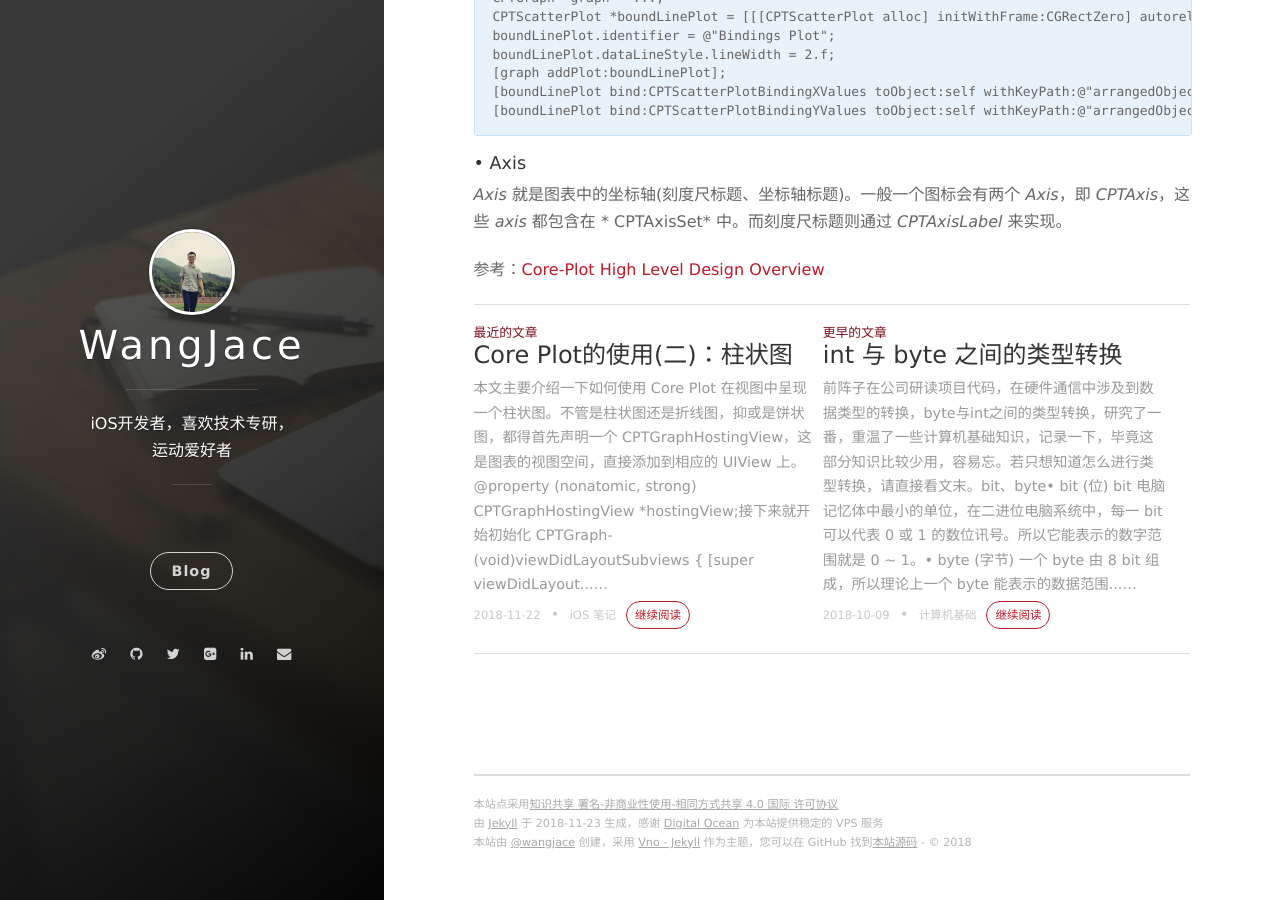
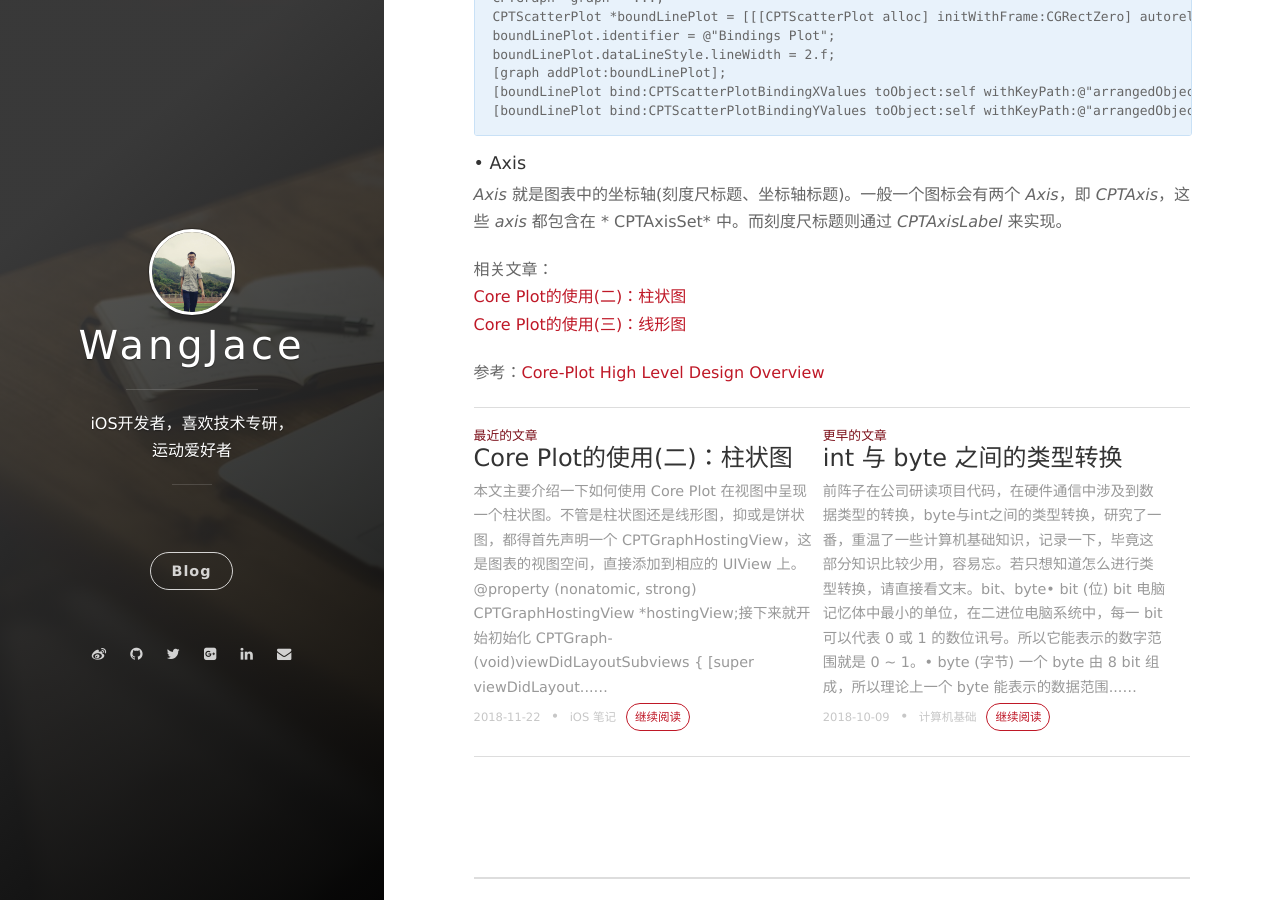
Before and after one commit to WangJace/WangJace.github.io, a Jekyll site: the page built from _posts/2018-11-20-Core Plot的使用(一)：基础篇.md, in a window 1280 px wide and 900 px high, scrolled down 4080 px. Built offline with Jekyll 4.4.1, drawn with Linux system fonts in a browser that asks for light colours; nearby versions of some CDN libraries; comment, search, counter and statistics services are not loaded; some of the changed text lies outside the part shown.

Commit message:
Date：2018.11.23 Developer：Jace Remark: 1.发布文章 “Core Plot的使用(三)：线形图” 2.编辑已发布的“Core Plot”相关文章

````diff
--- a/_posts/2018-11-20-Core Plot的使用(一)：基础篇.md
+++ b/_posts/2018-11-20-Core Plot的使用(一)：基础篇.md
@@ -3,7 +3,7 @@ layout: post
 title:  "Core Plot的使用(一)：基础篇"
 tags: [iOS 笔记]
 ---
-在iOS开发中，在展示统计数据的时候，时常会选择柱状图、折线图、饼状图的表现方式。而Core Plot就是一个用来绘制这些统计图的开源库。
+在iOS开发中，在展示统计数据的时候，时常会选择柱状图、线形图、饼状图的表现方式。而Core Plot就是一个用来绘制这些统计图的开源库。
 在开始了解Core Plot这个库之前，要清楚Core Plot不仅可以用于iOS平台，也可以用于Mac OS X平台，所以呢，就会有一些限制：不能使用 *AppKit*。而*UIView* 相关的操作只能在 *CPTGraphHostingView* 中进行。绘图的实现使用了底层的 *Quartz 2D API*，并且使用 *Core Animation* 来创建 *layer* 层视图。
 先通过一张图了解一下Core Plot库中主要类的层次结构：
 ![Core Plot库中类层次结构.png](/assets/article_images/2018-11-16-Core Plot的使用(一)：基础篇01.png)
@@ -65,7 +65,7 @@ Core Plot库中主要类在视图中的位置：
 @end
 ```
 #### • Plot Area
-*Plot Area* 是展示数据的区域(柱状图、折线图、饼状图等)。每个 *graph* 有且仅有一个 *plot area*，即 *CPTGraph* 中的 *CPTPlotArea* 属性。而在 *Plot Area* 外边还有一个 *CPTPlotAreaFrame* ，它的作用就是设置 *plot area* 的外边距。
+*Plot Area* 是展示数据的区域(柱状图、线形图、饼状图等)。每个 *graph* 有且仅有一个 *plot area*，即 *CPTGraph* 中的 *CPTPlotArea* 属性。而在 *Plot Area* 外边还有一个 *CPTPlotAreaFrame* ，它的作用就是设置 *plot area* 的外边距。
 #### • Plot Spaces
 *Plot Space* 定义了 *plot area* 中坐标系与数据之间的映射关系。一个 *CPTPlotSpace* 的子类必须包含物理坐标(即View上的坐标点)与数据坐标相互转换的方法。
 ```Objective-C
@@ -74,7 +74,7 @@ Core Plot库中主要类在视图中的位置：
 -(void)plotPoint:(NSDecimal *)plotPoint forPlotAreaViewPoint:(CGPoint)point;
 -(void)doublePrecisionPlotPoint:(double *)plotPoint forPlotAreaViewPoint:(CGPoint)point;
 ```
-*plot space* 决定了每个 *CPTPlot* 将会绘制在 *plot area* 中的哪些位置上。每个 *CPTPlot* 都关联着一个 *plot space*，而一个 *graph* 可以包含多个 *CPTPlot*，比如一个折线图可以有多条折线，或者是一个图表里面既有柱状图又有折线图。
+*plot space* 决定了每个 *CPTPlot* 将会绘制在 *plot area* 中的哪些位置上。每个 *CPTPlot* 都关联着一个 *plot space*，而一个 *graph* 可以包含多个 *CPTPlot*，比如一个线形图可以有多条线形，或者是一个图表里面既有柱状图又有线形图。
 #### • Plots
 *Plot* 就是数据在图表上的呈现。它和 *UITableView* 有点类似，同样需要设置 *dataSource*，通过实现 *CPTPlotDataSource* 代理的方法完成数据解析绘制成图表。
 ```Objective-C
@@ -111,4 +111,8 @@ boundLinePlot.dataLineStyle.lineWidth = 2.f;
 #### • Axis
 *Axis* 就是图表中的坐标轴(刻度尺标题、坐标轴标题)。一般一个图标会有两个 *Axis*，即 *CPTAxis*，这些 *axis* 都包含在 * CPTAxisSet* 中。而刻度尺标题则通过 *CPTAxisLabel* 来实现。
 
+相关文章：
+[Core Plot的使用(二)：柱状图](http://blog.wangjace.site/2018/11/Core-Plot%E7%9A%84%E4%BD%BF%E7%94%A8(%E4%BA%8C)-%E6%9F%B1%E7%8A%B6%E5%9B%BE/)
+[Core Plot的使用(三)：线形图](http://blog.wangjace.site/2018/11/Core-Plot%e7%9a%84%e4%bd%bf%e7%94%a8(%e4%b8%89)-%e7%ba%bf%e5%bd%a2%e5%9b%be/)
+
 参考：[Core-Plot High Level Design Overview](https://github.com/core-plot/core-plot/wiki/High-Level-Design-Overview)
````
Also changed, not shown: _posts/2018-11-22-Core Plot的使用(二)：柱状图.md (+9 -4 lines), _posts/2018-11-23-Core Plot的使用(三)：线形图.md (added, +34 -0 lines), assets/article_images/2018-11-22-Core Plot的使用(二)：柱状图.png (added), assets/article_images/2018-11-23-Core Plot的使用(三)：线形图.png (added).
